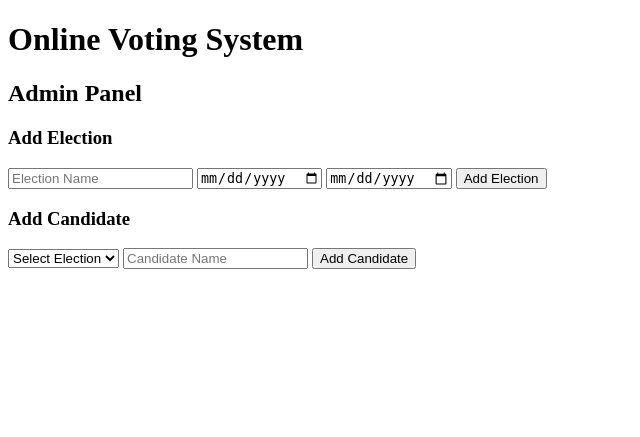
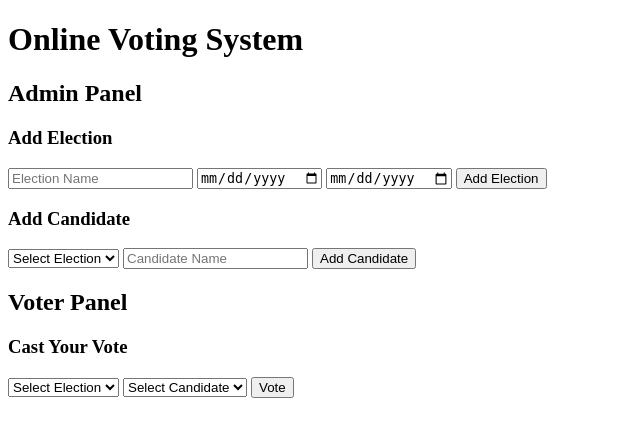
Before and after one commit to anoopmagar141/OnlineVotingSystem-, a PHP site: page / in a window 1280 px wide. Shown: the top 437 px of the page, without its empty margins (0-640 px from the left). Run offline with PHP 8.4, Linux system fonts and the light colour scheme; data that the repository does not hold is empty.

Commit message:
voter panel

```diff
--- a/index.php
+++ b/index.php
@@ -93,6 +93,29 @@ if (isset($_GET['results'])) {
     <input type="hidden" name="admin_action" value="add_candidate">
     <button type="submit">Add Candidate</button>
 </form>
-
+<!-- Voter Panel -->
+<h2>Voter Panel</h2>
+    <form method="POST">
+        <h3>Cast Your Vote</h3>
+        <select name="election_id" required>
+            <option value="" disabled selected>Select Election</option>
+            <?php
+            $elections = $conn->query("SELECT * FROM elections");
+            while ($row = $elections->fetch_assoc()) {
+                echo "<option value='" . $row['election_id'] . "'>" . $row['election_name'] . "</option>";
+            }
+            ?>
+        </select>
+        <select name="candidate_id" required>
+            <option value="" disabled selected>Select Candidate</option>
+            <?php
+            $candidates = $conn->query("SELECT * FROM candidates");
+            while ($row = $candidates->fetch_assoc()) {
+                echo "<option value='" . $row['candidate_id'] . "'>" . $row['candidate_name'] . "</option>";
+            }
+            ?>
+        </select>
+        <button type="submit" name="vote">Vote</button>
+    </form>
 </body>
 </html>
```
